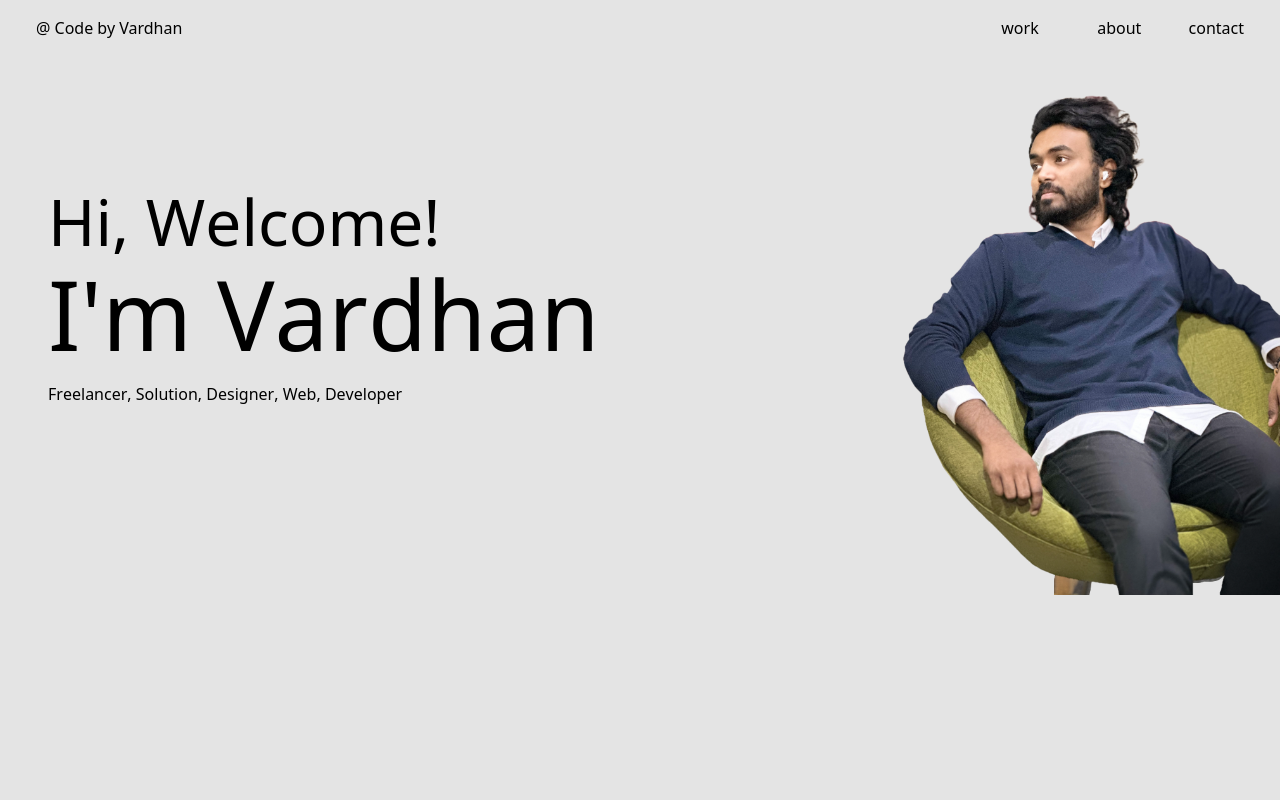
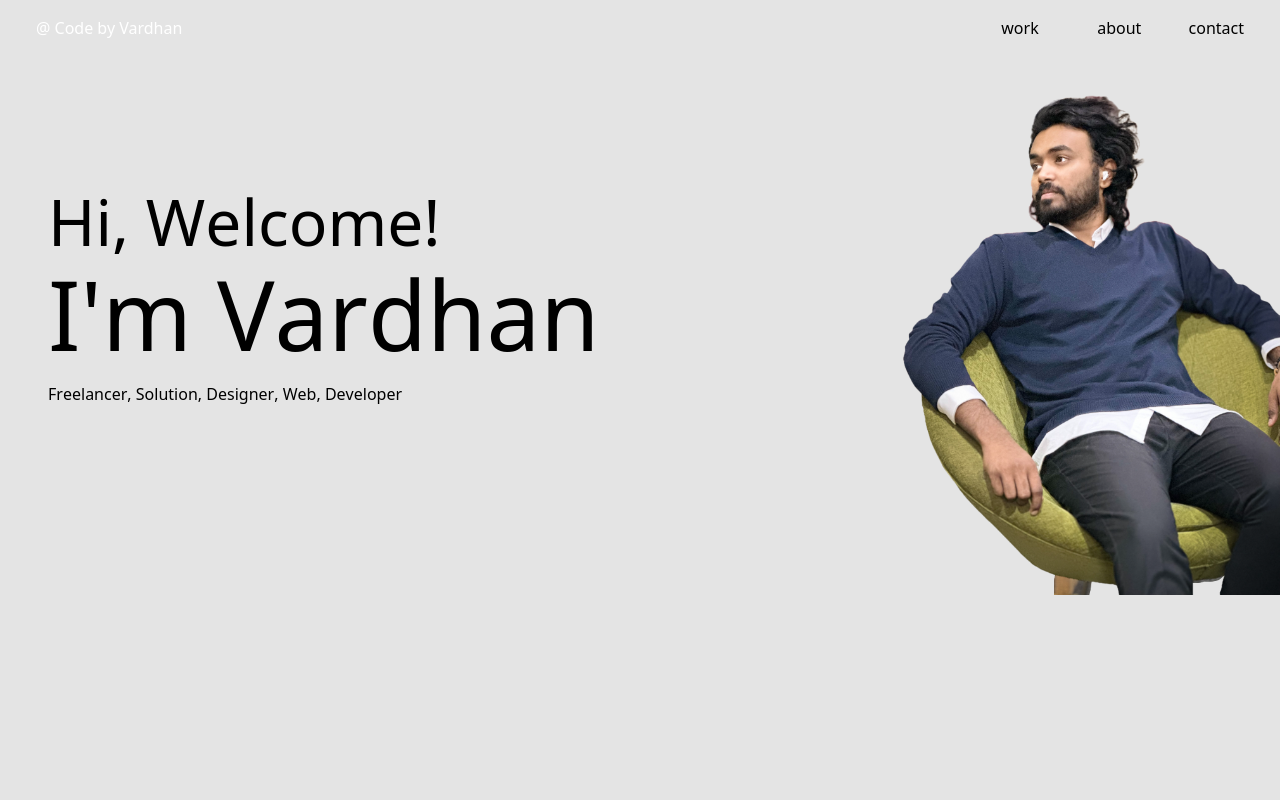
Before and after one commit to vardhanreddy27/vishnuvardhan, a Next.js app: page / in a window 1280 px wide. Shown: the top 800 px of the page. Built offline with nearby package versions, Linux system fonts and the light colour scheme.

Commit message:
my portfoliozsjs

```diff
--- a/src/components/Hero.js
+++ b/src/components/Hero.js
@@ -23,16 +23,16 @@ const handleNavigation = (targetId) => {
 	return (
 		<div className=" fluid-container" >
 			<div className="row s-hide">
-				<div className="col-6 pt-3 ps-5">@ Code by Vardhan</div>
+			<a href="/" className="refresh">	<div className="col-6 pt-3 ps-5 pointer">@ Code by Vardhan</div></a>
 				<div className="col-6 pt-3 pe-5 text-end">
 					<div className="row flex-row-reverse">
-					<div className="col-2" onClick={() => handleNavigation('contact-section')}>
+					<div className="col-2 pointer" onClick={() => handleNavigation('contact-section')}>
               contact
             </div>
-            <div className="col-2" onClick={() => handleNavigation('about-section')}>
+            <div className="col-2 pointer" onClick={() => handleNavigation('about-section')}>
               about
             </div>
-            <div className="col-2" onClick={() => handleNavigation('work-section')}>
+            <div className="col-2 pointer" onClick={() => handleNavigation('work-section')}>
               work
             </div>
 
--- a/src/styles/globals.css
+++ b/src/styles/globals.css
@@ -268,3 +268,8 @@ line-height: 3rem;
 						.myright{display: grid;
 							align-content: center;
 							justify-content: end;}
+							.refresh{display: contents;
+								color: black;}
+								.pointer{
+									cursor: pointer;
+								}
```
